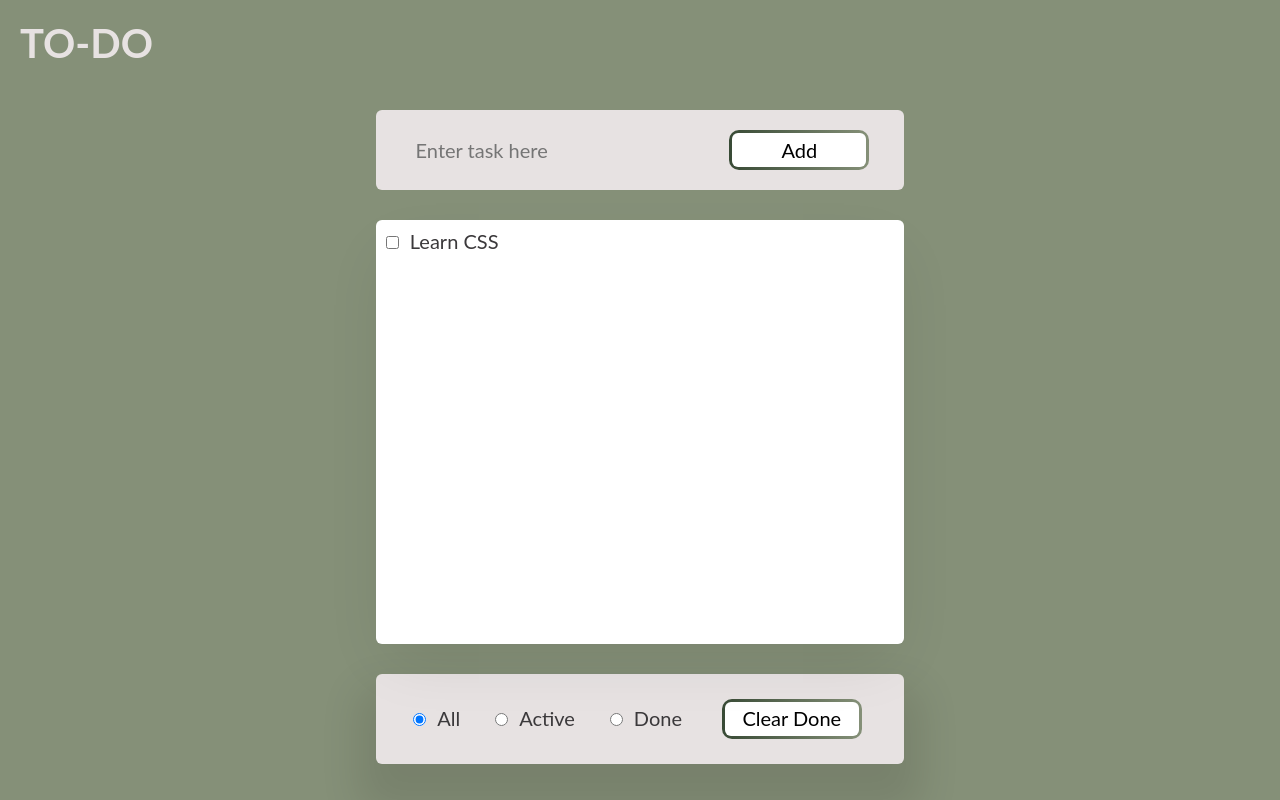
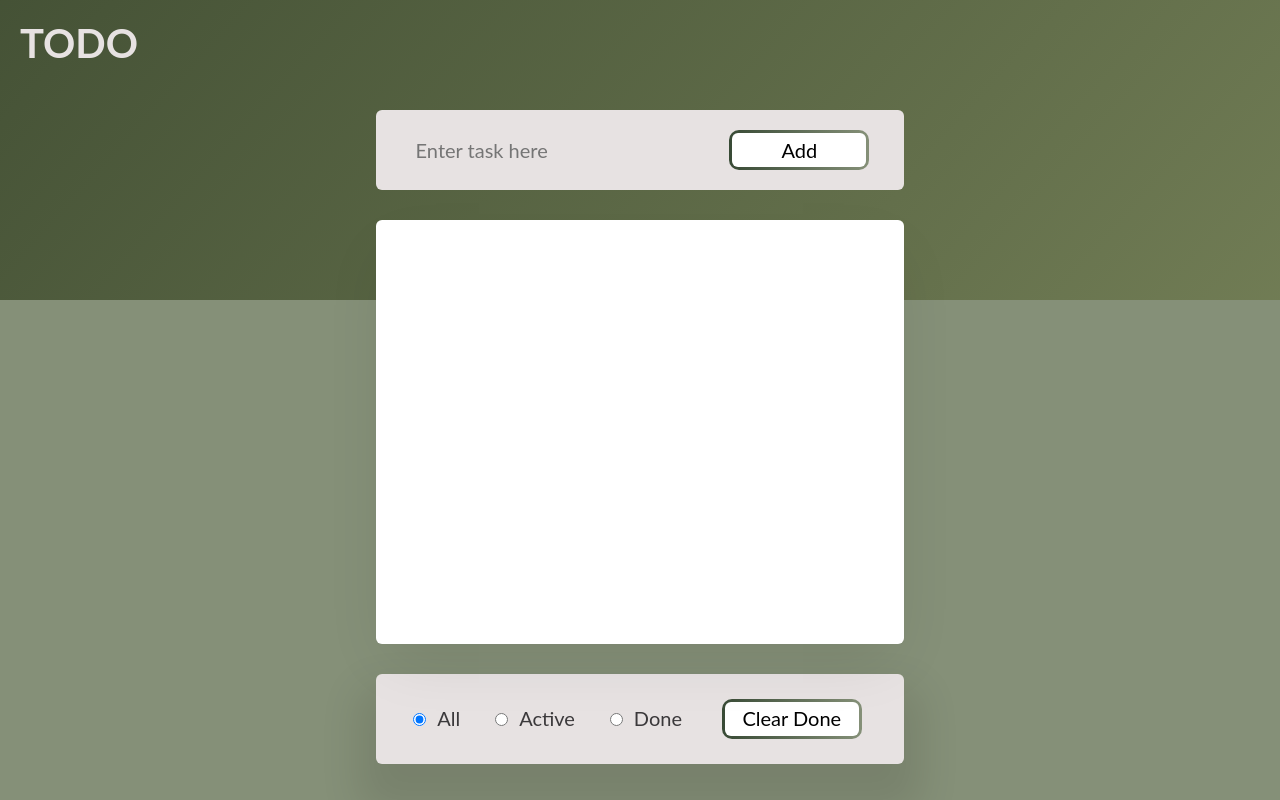
Before and after one commit to alpenkind/to-do-app, a plain HTML site: page index.html in a window 1280 px wide. Drawn offline with nearby package versions, Linux system fonts and the light colour scheme; a web font is replaced by a local one.

Commit message:
feat: adding necessary elements for background-image

```diff
--- a/index.html
+++ b/index.html
@@ -12,17 +12,17 @@
 
 <body>
     <header>
-        <h1 class="heading">TO-DO</h1>
+        <div class="background"></div>
+        <div class="background2"></div>
+        <h1 class="heading">TODO</h1>
         <form class="ctn-input">
             <input type="text" name="task-input" id="task-input" placeholder="Enter task here">
             <button class=" buttons btn-add">Add</button>
         </form>
     </header>
     <div class="ctn-tasks">
-        <div class="task-item">
-            <input type="checkbox" name="task" id="task">
-            <label for="task">Learn CSS</label>
-        </div>
+
+    </div>
     </div>
     <div class="ctn-filter">
         <div>
```
